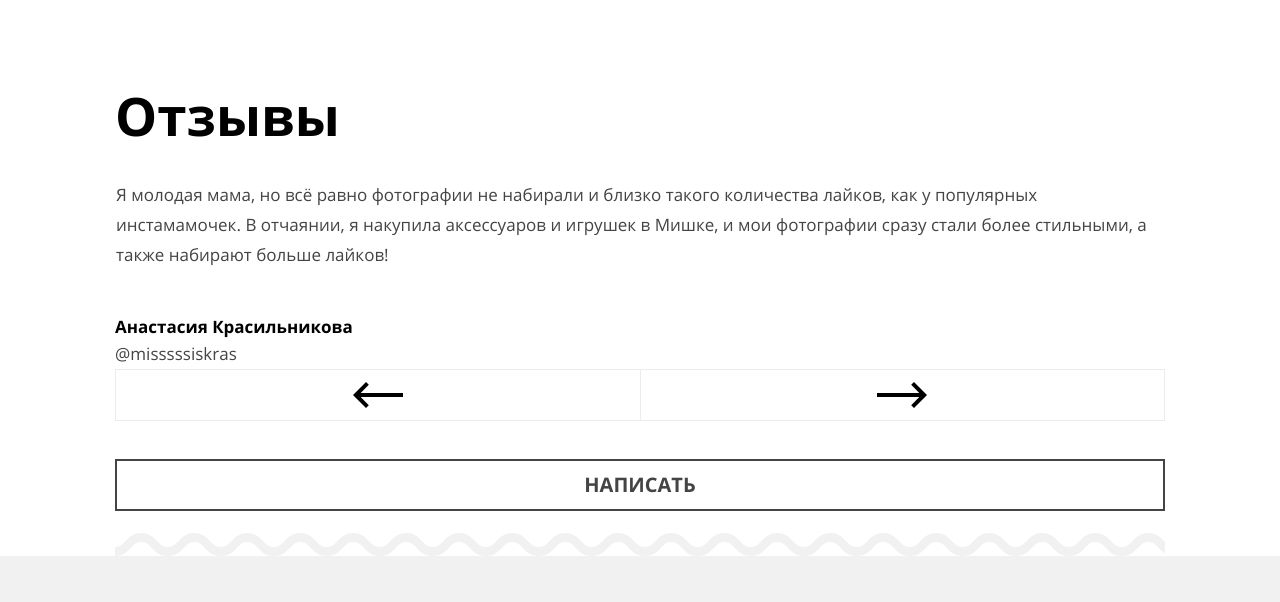
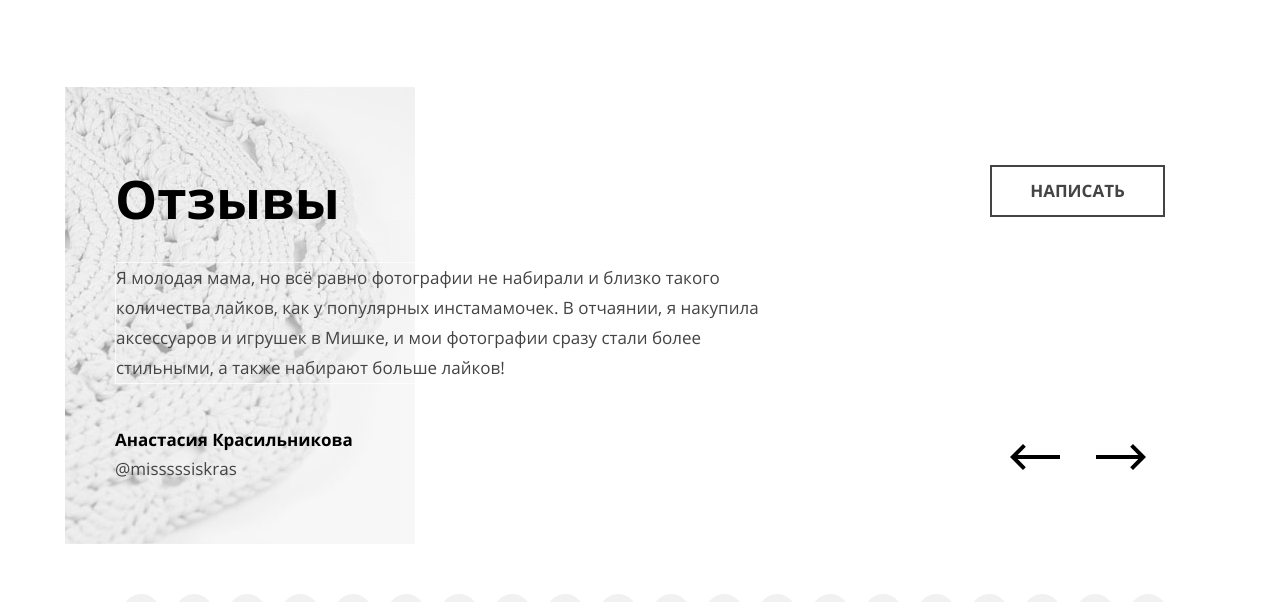
Before and after one commit to htmlacademy-adaptive/2043509-mishka-27, a website: page source/index.html in a window 1280 px wide. Shown: the part 2215-2817 px from the top of the page. Drawn offline with nearby package versions, Linux system fonts and the light colour scheme; files that its build step writes are made by us from their sources.

Commit message:
Добавляет секцию отзывы планшетной версии

```diff
--- a/source/sass/blocks/comment.scss
+++ b/source/sass/blocks/comment.scss
@@ -12,8 +12,9 @@
 
   @include tablet {
     font-size: 17px;
-    margin-bottom: 61px;
+    margin-bottom: 60px;
     border: 1px solid rgba(255, 255, 255, 0.75);
+    max-width: 668px;
   }
 
   @include desktop {
@@ -26,6 +27,7 @@
 
   @include tablet {
     margin-bottom: 0;
+    max-width: 300px;
   }
 }
 
@@ -39,6 +41,7 @@
 
   @include tablet {
     font-size: 18px;
+    margin-bottom: 2px;
   }
 
   @include desktop {
--- a/source/sass/blocks/comments.scss
+++ b/source/sass/blocks/comments.scss
@@ -1,5 +1,25 @@
 .comments {
   padding: 0 0 45px 0;
+  background-color: transparent;
+
+  @include tablet {
+    padding-top: 83px;
+    padding-bottom: 95px;
+    position: relative;
+    z-index: 1;
+
+    &::before {
+      position: absolute;
+      content: "";
+      background-image: url("../img/decoration-images/review-back.jpg");
+      background-repeat: no-repeat;
+      width: 350px;
+      height: 100%;
+      left: -50px;
+      top: 0;
+      z-index: -1;
+    }
+  }
 }
 
 .comments__title {
@@ -13,7 +33,8 @@
   @include tablet {
     font-size: 43px;
     line-height: 50px;
-    margin-bottom: 39px;
+    margin-bottom: 37px;
+    max-width: 300px;
   }
 
   @include desktop {
@@ -41,6 +62,17 @@
     background-color: $color-gray-lines;
     left: 50%;
   }
+
+  @include tablet {
+    position: absolute;
+    bottom: 134px;
+    right: 0;
+    box-shadow: none;
+
+    &::after {
+      display: none;
+    }
+  }
 }
 
 .comments__control {
@@ -64,11 +96,28 @@
   }
 
   &--backward {
-    background-image: url("../../img/svg/huge-arrow-left.svg");
+    background-image: url("../img/svg/huge-arrow-left.svg");
   }
 
   &--forward {
-    background-image: url("../../img/svg/huge-arrow-left.svg");
+    background-image: url("../img/svg/huge-arrow-left.svg");
     transform: rotate(180deg);
   }
+
+  @include tablet {
+    padding-right: 49px;
+    padding-left: 38px;
+  }
 }
+
+.comments__button {
+  font-size: 18px;
+
+  @include tablet {
+    position: absolute;
+    font-size: 17px;
+    top: 78px;
+    right: 0;
+    width: 175px;
+  }
+}
```
Also changed, not shown: build/css/style.min.css, source/img/decoration-images/review-back.jpg (added), source/img/decoration-images/review-back.png (added), 1 other file.
